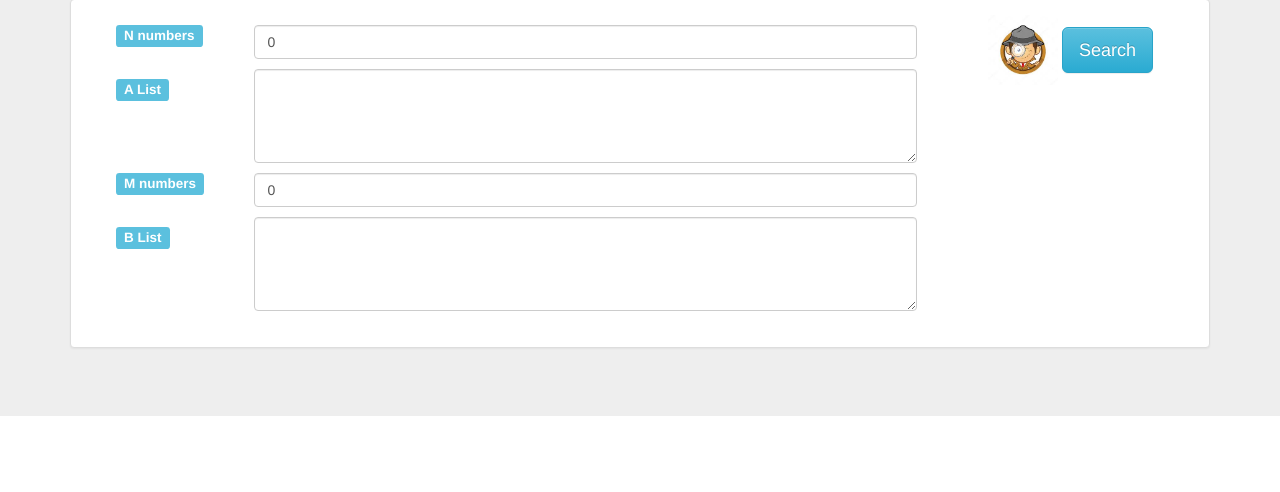
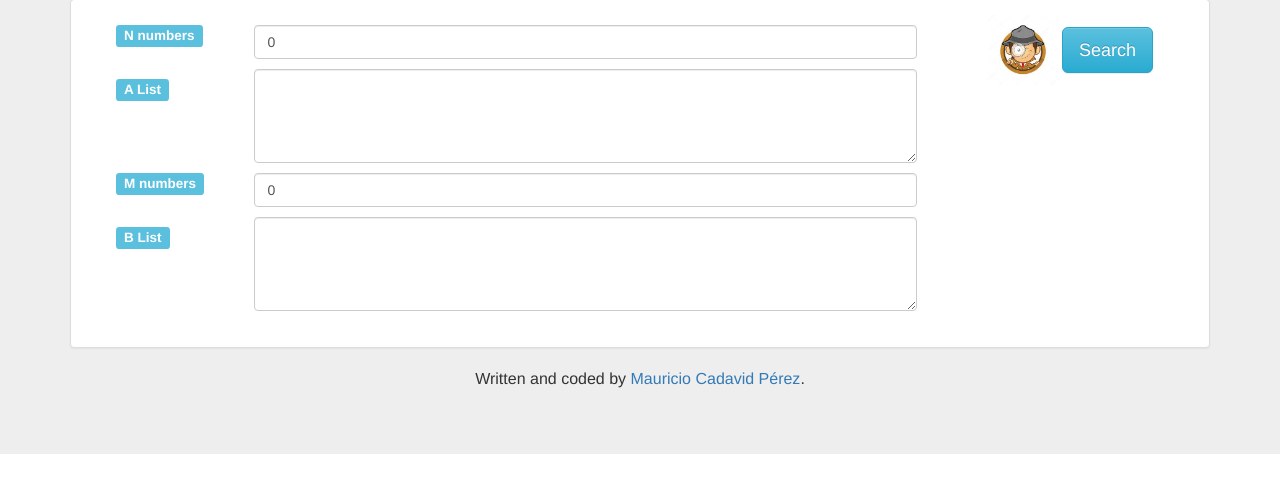
Before and after one commit to elmauro/missing, a website: page views/index.html at #!/home in a window 1280 px wide. Shown: the part 112-604 px from the top of the page. Drawn offline with nearby package versions, Linux system fonts and the light colour scheme; some packages are replaced by stand-ins of ours; files that its build step writes are made by us from their sources; a script that the page names is missing; files whose address does not match are found by name.

Commit message:
adding footer

```diff
--- a/public/partials/partial-home.html
+++ b/public/partials/partial-home.html
@@ -63,6 +63,9 @@
                     </div>
                 </div>
             </div>
+            <footer class="text-center">
+                <p style="font-size: 16px;">Written and coded by <a href="https://github.com/elmauro/missing" target="_blank">Mauricio Cadavid Pérez</a>.</p>
+            </footer>
         </div>
     </div>
 
```
